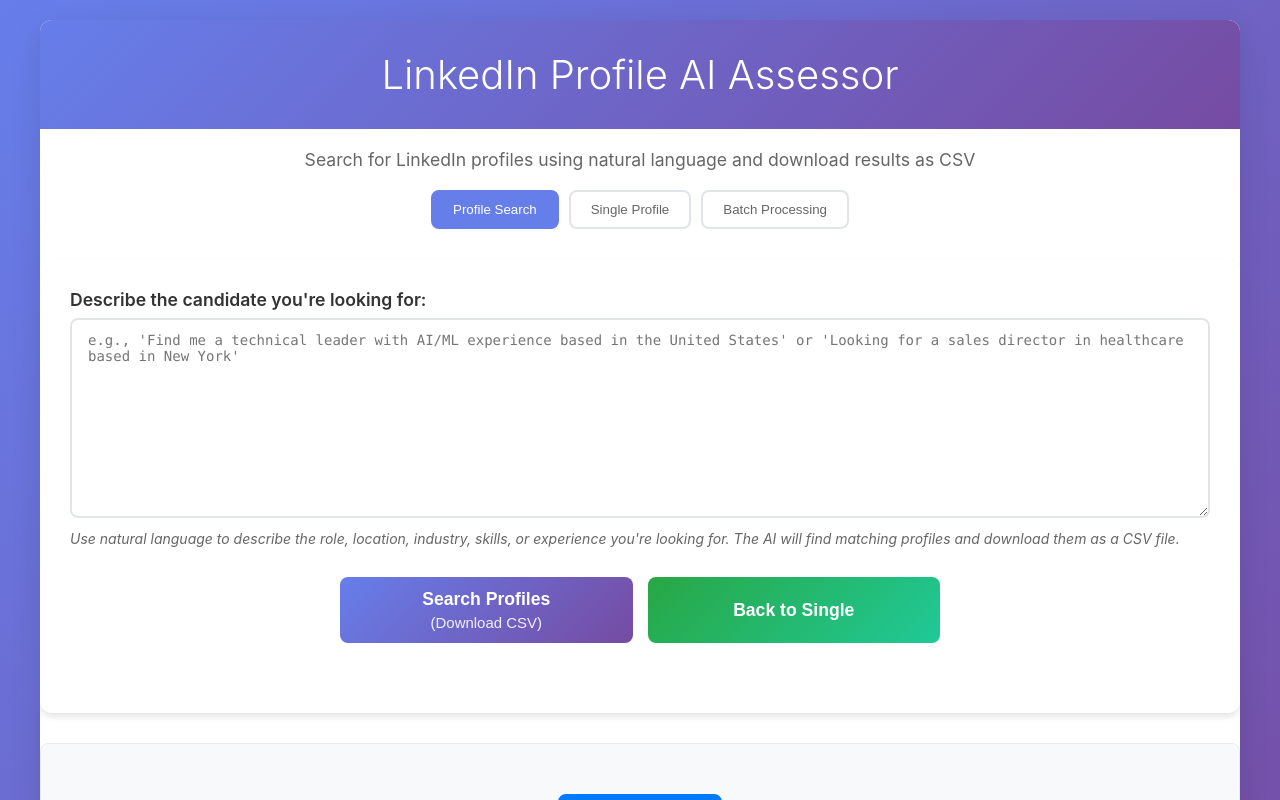
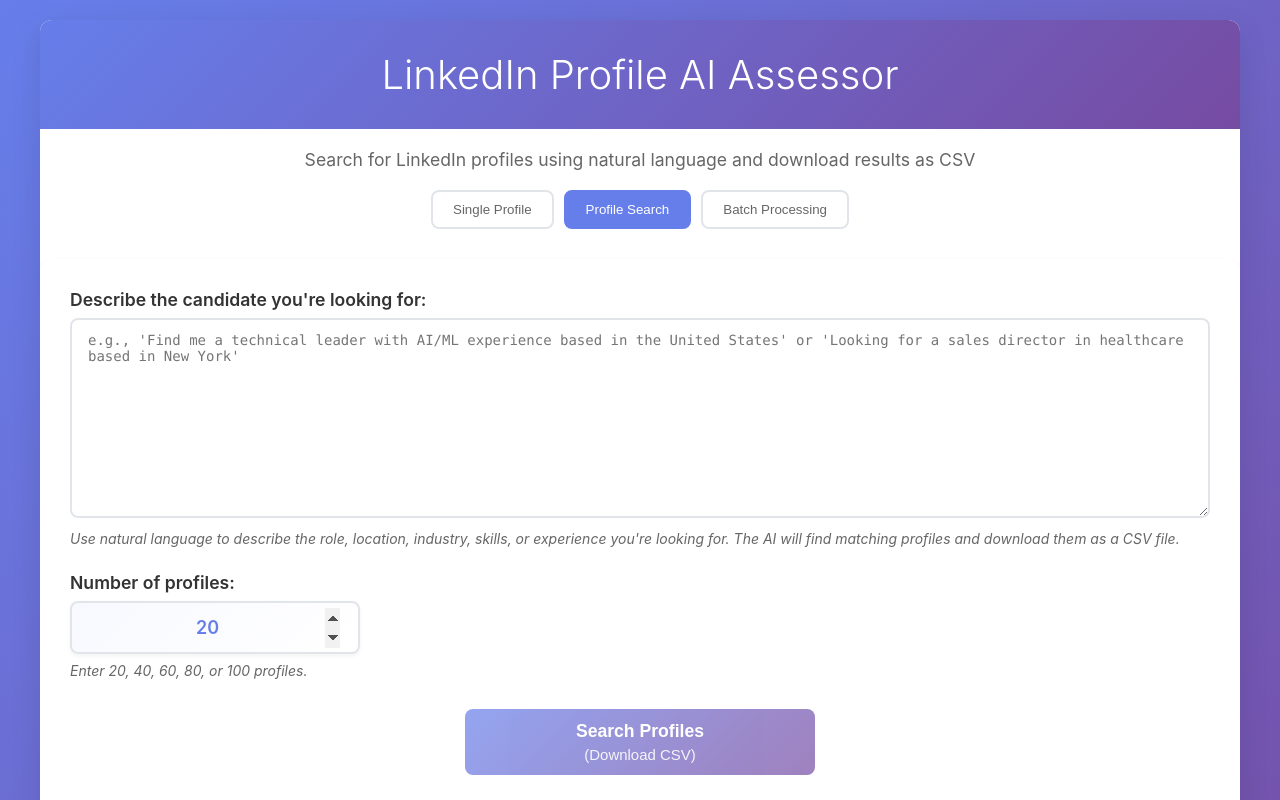
Before and after one commit to https-deeplearning-ai/fir-recruiting-app, a React (Create React App) app in the folder frontend/: page / in a window 1280 px wide. Both pictures are taken after a click on the button "Profile Search". Shown: the top 800 px of the page. Built offline with nearby package versions, Linux system fonts and the light colour scheme.

Commit message:
added pagination to profile search

```diff
--- a/frontend/src/App.css
+++ b/frontend/src/App.css
@@ -42,7 +42,8 @@
   position: relative;
 }
 
-#userPrompt {
+#userPrompt,
+#batchUserPrompt {
   width: 100%;
   min-width: 500px;
   min-height: 80px;
@@ -115,6 +116,7 @@
   cursor: pointer;
   transition: all 0.3s ease;
   flex: 1;
+  max-width: 350px;
 }
 
 .submit-btn.search-btn-text {
@@ -760,6 +762,41 @@
   box-shadow: 0 4px 6px rgba(0, 0, 0, 0.1);
   padding: 30px;
   margin-bottom: 30px;
+}
+
+.profile-count-input {
+  width: 100%;
+  max-width: 250px;
+  padding: 14px 18px;
+  border: 2px solid #e1e5e9;
+  border-radius: 8px;
+  font-size: 18px;
+  font-weight: 600;
+  transition: all 0.3s ease;
+  font-family: -apple-system, BlinkMacSystemFont, 'Segoe UI', 'Roboto', sans-serif;
+  background: linear-gradient(135deg, #f8f9ff 0%, #ffffff 100%);
+  color: #667eea;
+  text-align: center;
+  box-shadow: 0 2px 4px rgba(0, 0, 0, 0.05);
+}
+
+.profile-count-input:hover {
+  border-color: #667eea;
+  box-shadow: 0 2px 8px rgba(102, 126, 234, 0.15);
+}
+
+.profile-count-input:focus {
+  outline: none;
+  border-color: #667eea;
+  box-shadow: 0 0 0 3px rgba(102, 126, 234, 0.1);
+  background: #ffffff;
+}
+
+/* Number input arrows styling */
+.profile-count-input::-webkit-inner-spin-button,
+.profile-count-input::-webkit-outer-spin-button {
+  opacity: 1;
+  height: 40px;
 }
 
 /* Batch Form */
--- a/frontend/src/App.js
+++ b/frontend/src/App.js
@@ -4,7 +4,7 @@
 
 function App() {
   const [linkedinUrl, setLinkedinUrl] = useState('');
-  const [userPrompt, setUserPrompt] = useState('We are seeking a visionary and entrepreneurial leader to serve as the future CEO of a real-time voice AI startup. The ideal candidate brings repeat startup leadership experience (0→1 track record in B2B SaaS or infrastructure), strong AI/ML literacy, and a proven ability to drive go-to-market success, fundraising, and stakeholder engagement. This individual should be equally comfortable shaping product and technology strategy, recruiting top-tier teams, and inspiring investors, partners, and customers with a compelling narrative. Experience with real-time voice, developer-first products, or the AI voice ecosystem is a plus. Above all, we value leaders with grit, accountability, scrappiness, and a deep sense of ownership—someone who can refine the vision, execute under pressure, and build a category-defining company.');
+  const [userPrompt, setUserPrompt] = useState('');
   const [assessment, setAssessment] = useState(null);
   const [loading, setLoading] = useState(false);
   const [fetchingProfile, setFetchingProfile] = useState(false);
@@ -19,6 +19,7 @@
   const [searchMode, setSearchMode] = useState(false);
   const [searchPrompt, setSearchPrompt] = useState('');
   const [searchLoading, setSearchLoading] = useState(false);
+  const [profileCount, setProfileCount] = useState(20);
   const [singleProfileResults, setSingleProfileResults] = useState([]);
   const [savedAssessments, setSavedAssessments] = useState([]);
   const [loadingSaved, setLoadingSaved] = useState(false);
@@ -758,7 +759,7 @@
     setError('');
 
     try {
-      console.log('Searching for profiles with prompt:', searchPrompt);
+      console.log(`Searching for ${profileCount} profiles with prompt:`, searchPrompt);
 
       const response = await fetch('http://localhost:5001/search-profiles', {
         method: 'POST',
@@ -767,7 +768,7 @@
         },
         body: JSON.stringify({
           user_prompt: searchPrompt,
-          limit: 20
+          limit: profileCount
         }),
       });
 
@@ -957,6 +958,15 @@
 
         <div className="mode-toggle">
           <button
+            className={`mode-btn ${!batchMode && !searchMode ? 'active' : ''}`}
+            onClick={() => {
+              setBatchMode(false);
+              setSearchMode(false);
+            }}
+          >
+            Single Profile
+          </button>
+          <button
             className={`mode-btn ${searchMode ? 'active' : ''}`}
             onClick={() => {
               setSearchMode(true);
@@ -964,15 +974,6 @@
             }}
           >
             Profile Search
-          </button>
-          <button
-            className={`mode-btn ${!batchMode && !searchMode ? 'active' : ''}`}
-            onClick={() => {
-              setBatchMode(false);
-              setSearchMode(false);
-            }}
-          >
-            Single Profile
           </button>
           <button
             className={`mode-btn ${batchMode && !searchMode ? 'active' : ''}`}
@@ -1003,12 +1004,29 @@
               </p>
             </div>
 
+            <div className="form-group">
+              <label htmlFor="profileCount">Number of profiles:</label>
+              <input
+                id="profileCount"
+                type="number"
+                min="20"
+                max="100"
+                step="20"
+                value={profileCount}
+                onChange={(e) => setProfileCount(Math.min(100, parseInt(e.target.value) || 20))}
+                className="profile-count-input"
+              />
+              <p className="file-help">
+                Enter 20, 40, 60, 80, or 100 profiles.
+              </p>
+            </div>
+
             <div className="button-group">
               <button
                 type="button"
                 onClick={handleProfileSearch}
                 className="submit-btn search-btn-text"
-                disabled={searchLoading}
+                disabled={searchLoading || !searchPrompt.trim()}
               >
                 {searchLoading ? 'Searching...' : (
                   <>
@@ -1018,13 +1036,13 @@
                 )}
               </button>
 
-              <button
+              {/* <button
                 type="button"
                 onClick={resetToSingleMode}
                 className="test-btn"
               >
                 Back to Single
-              </button>
+              </button> */}
             </div>
           </div>
         ) : !batchMode ? (
@@ -1054,8 +1072,8 @@
               id="userPrompt"
               value={userPrompt}
               onChange={(e) => setUserPrompt(e.target.value)}
-              placeholder="e.g., 'Focus on leadership experience and technical skills' or 'Evaluate for senior developer role'"
-              rows="3"
+              placeholder="Describe the role, ideal candidate profile, and any must-have skills or experiences (e.g., domain knowledge, fundraising, product strategy)"
+              rows="5"
             />
           </div>
 
@@ -1140,19 +1158,19 @@
             <button
               type="submit"
               className="submit-btn"
-              disabled={loading}
+              disabled={loading || !linkedinUrl.trim()}
             >
               {fetchingProfile ? 'Fetching Profile...' : loading ? 'Analyzing Profile...' : 'Assess Profile'}
             </button>
 
-            <button
+            {/* <button
               type="button"
               onClick={handleTest}
               className="test-btn"
               disabled={loading}
             >
               {loading ? 'Testing...' : 'Test'}
-            </button>
+            </button> */}
           </div>
         </form>
         ) : (
@@ -1177,8 +1195,8 @@
                 id="batchUserPrompt"
                 value={userPrompt}
                 onChange={(e) => setUserPrompt(e.target.value)}
-                placeholder="e.g., 'Focus on leadership experience and technical skills' or 'Evaluate for senior developer role'"
-                rows="3"
+                placeholder="Describe the role, ideal candidate profile, and any must-have skills or experiences (e.g., domain knowledge, fundraising, product strategy)"
+                rows="5"
               />
             </div>
 
@@ -1269,13 +1287,13 @@
                 {batchLoading ? 'Assessing Candidates...' : 'Assess Candidates'}
               </button>
 
-              <button
+              {/* <button
                 type="button"
                 onClick={resetToSingleMode}
                 className="test-btn"
               >
                 Back to Single
-              </button>
+              </button> */}
             </div>
           </div>
         )}
```
Also changed, not shown: 2 other files (tests, documents, lock files or other folders).
